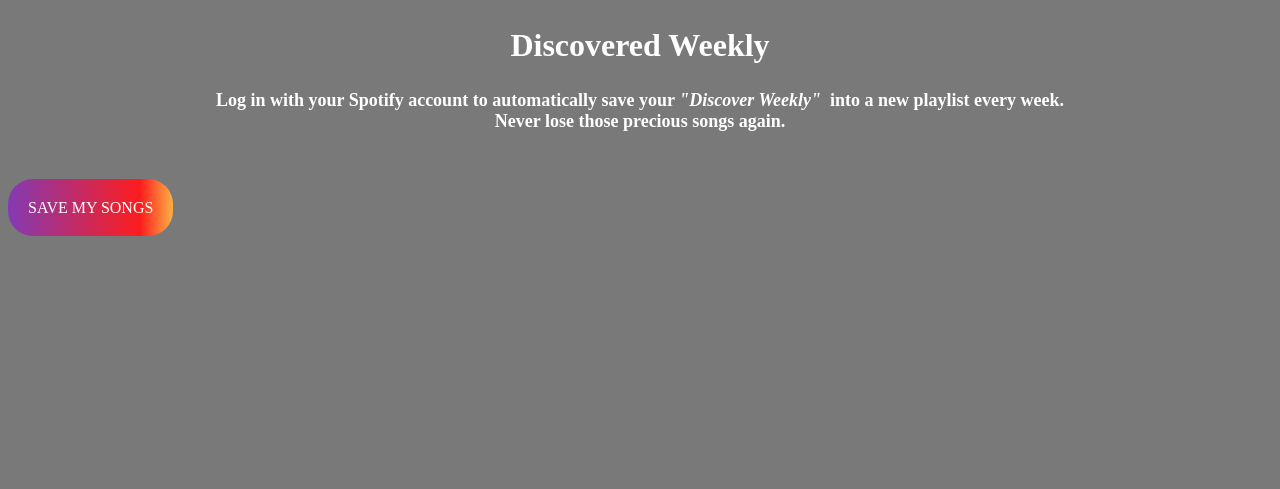
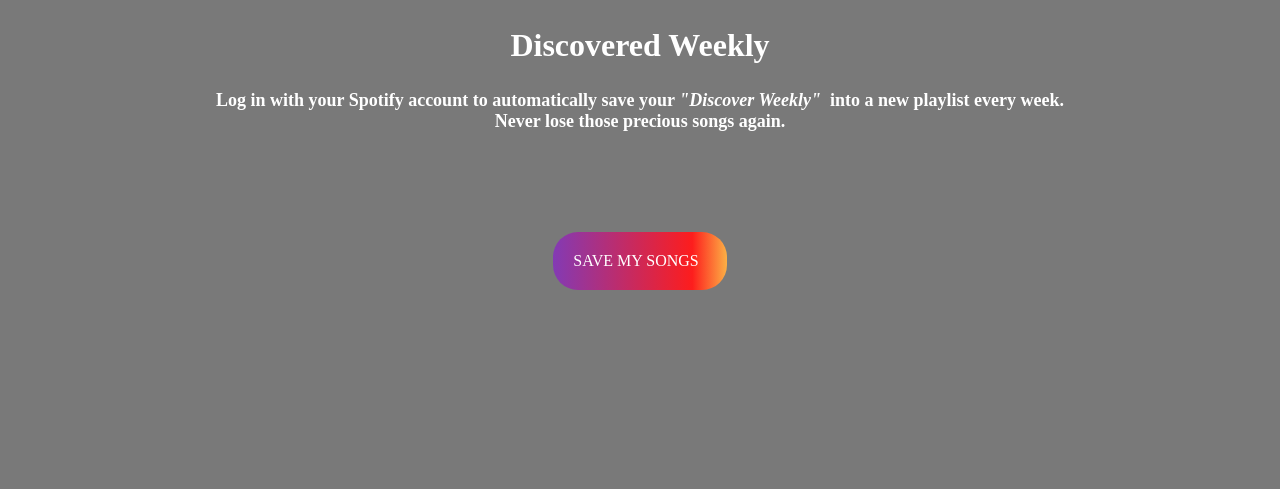
Before and after one commit to bjoernpl/DiscoveredWeekly, a Flask app: page / in a window 1280 px wide. Shown: the top 489 px of the page. Run offline with Flask 2, Linux system fonts and the light colour scheme.

Commit message:
changed layout, added user list

```diff
--- a/main.py
+++ b/main.py
@@ -23,6 +23,7 @@
 @app.route("/login")
 def login():
     users = db.collection(u'users').get()
+    users = [user.to_dict() for user in users]
     return f"users: {users}"
 
 @app.route("/add_user/<username>")
--- a/static/styles/main.css
+++ b/static/styles/main.css
@@ -35,6 +35,9 @@
 .round_button {
   border-radius: 25px;
   padding: 20px;
+  width:100pt;
+  margin: 0 auto;
+  margin-top: 100px;
 }
 
 .button {
--- a/templates/main.html
+++ b/templates/main.html
@@ -35,8 +35,8 @@
       </div>
     </section>
     <section style="margin-top: 50pt" class="section" id="sec-982c">
-      <div>
-        <a href="{{url_for('login')}}" class="button round_button gradient">SAVE MY SONGS</a>
+      <div class="round_button gradient">
+        <a href="{{url_for('login')}}" class="button">SAVE MY SONGS</a>
       </div>
     </section>
 
```
